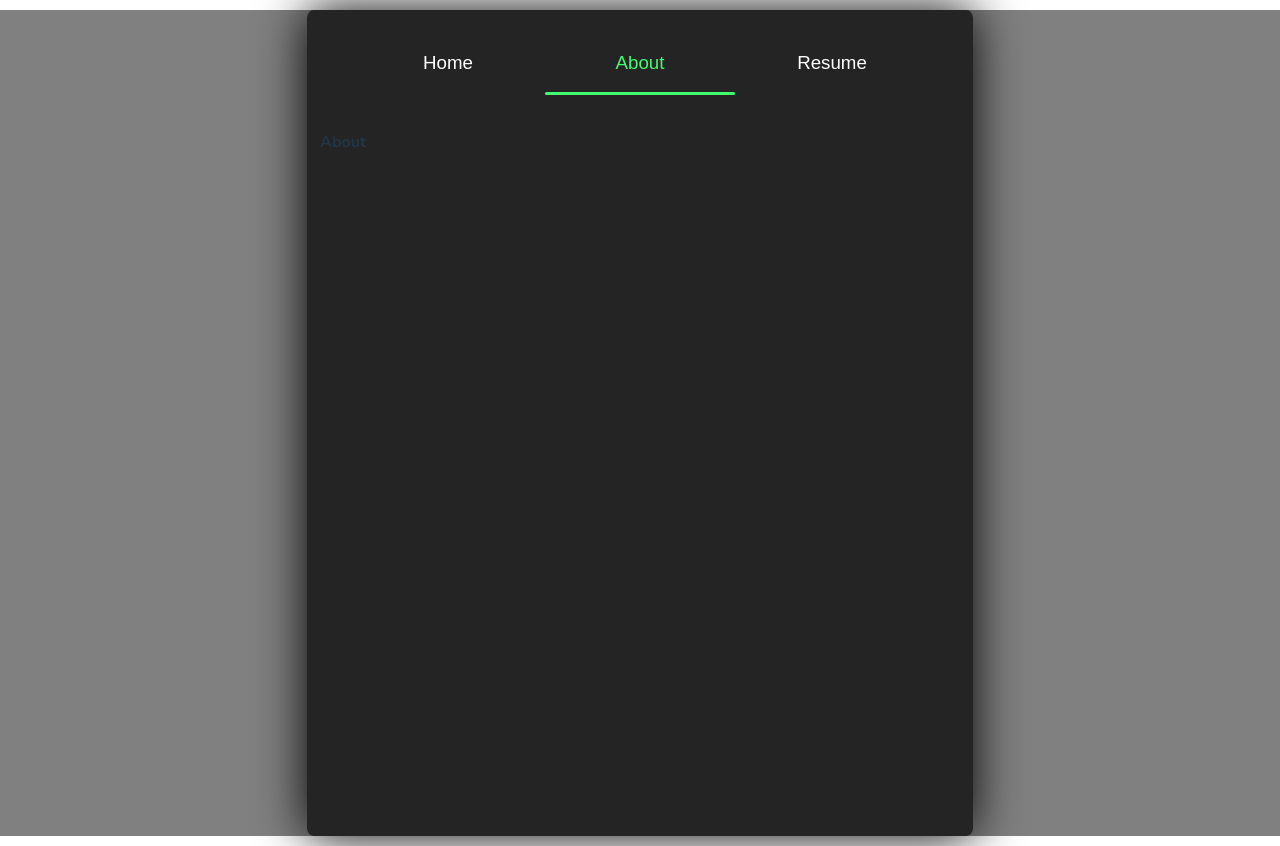
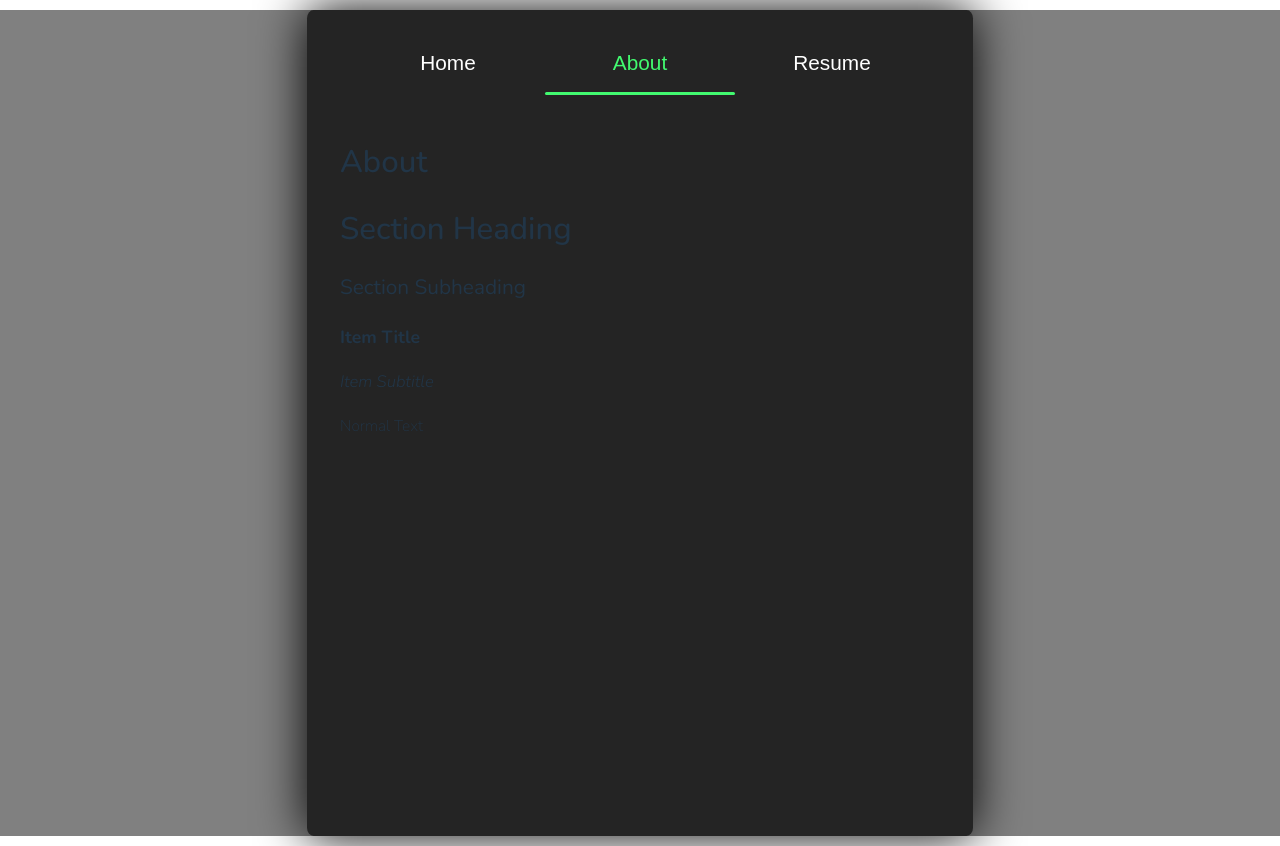
Before and after one commit to Bjorneee/Portfolio, a React (Vite) app: page / in a window 1280 px wide. Both pictures are taken after a click on the button "About". Built offline with nearby package versions, Linux system fonts and the light colour scheme.

Commit message:
Font sizing/weight specifications added.

```diff
--- a/src/components/CardCarousel.tsx
+++ b/src/components/CardCarousel.tsx
@@ -85,7 +85,7 @@ export default function CardCarousel({cards}: Props) {
                     >
 
                         <div className='card-text'>
-                            <h1>{cards[currentCard].name}</h1>
+                            <h2>{cards[currentCard].name}</h2>
                         </div>
                         {cards[currentCard].src &&
                             <img
--- a/src/components/NavBar.tsx
+++ b/src/components/NavBar.tsx
@@ -47,7 +47,7 @@ export default function NavBar({changePage}: Props) {
                     onClick={() => handleTabSelect(index)}
                     className={activeTab === index ? 'active' : ''}
                 >
-                    {tab}
+                    <h1>{tab}</h1>
                 </button>
             ))}
         </nav>
--- a/src/pages/About.tsx
+++ b/src/pages/About.tsx
@@ -4,7 +4,12 @@ export default function About() {
 
     return(
         <div>
-            <h1>About</h1>
+            <header>About</header>
+            <header>Section Heading</header>
+            <h1>Section Subheading</h1>
+            <h2>Item Title</h2>
+            <h3>Item Subtitle</h3>
+            <p>Normal Text</p>
         </div>
     );
 }
--- a/src/pages/Home.tsx
+++ b/src/pages/Home.tsx
@@ -5,6 +5,9 @@ import CardCarousel from '../components/CardCarousel';
 export default function Home() {
     return(
         <>
+            <header>
+                Highlights
+            </header>
             <CardCarousel cards={projectList}/>
         </>
     );
--- a/src/styles/index.css
+++ b/src/styles/index.css
@@ -12,7 +12,7 @@
 
 :root {
 
-  --trim: #42fa70;
+  --accent: #42fa70;
   --body-bg: #242424;
 
   font-family: 'Nunito', Arial, Helvetica, sans-serif;
@@ -40,6 +40,12 @@
   }
 }
 
+body {
+
+  margin: 0;
+
+}
+
 .body-content {
 
   --duration: 500ms;
@@ -64,8 +70,9 @@
 }
 
 .body-content:hover {
-  box-shadow: 0px 0px 500px var(--trim);
-  transition-duration: var(--duration);
+
+  box-shadow: 0px 0px 500px var(--accent);
+
 }
 
 nav {
@@ -89,7 +96,7 @@ nav {
 
 nav span {
 
-  background-color: var(--trim);
+  background-color: var(--accent);
   border-radius: 5px;
 
   position: absolute;
@@ -108,7 +115,6 @@ nav button {
 
   cursor: pointer;
 
-  font-size: calc(0.9vw + 0.9vh);
   color: white;
 
   text-align: center;
@@ -120,30 +126,53 @@ nav button {
 }
 
 nav .active {
-  color: var(--trim);
+  color: var(--accent);
 }
 
-body {
+/* ===== Font size/weight specifications ===== */
 
-  margin: 0;
+header, .heading {
+
+  font-size: calc(1.5vw + 1.5vh);
+  font-weight: 500;
+
+  margin: 20px;
 
 }
 
-header {
+h1, .subheading {
 
-  font-size: 3vw;
-  font-weight: 700;
+  font-size: calc(1vw + 1vh);
+  font-weight: 400;
+
+  margin: 20px;
 
 }
 
-h1 {
+h2, .title {
 
-  font-size: 1.25vw;
+  font-size: calc(0.85vw + 0.85vh);
+  font-weight: bold;
+
+  margin: 20px;
 
 }
 
-p {
+h3, .subtitle {
 
+  font-size: calc(0.8vw + 0.8vh);
+  font-style: italic;
+  font-weight: 300;
+
+  margin: 20px;
+
+}
+
+p, .text {
+
+  font-size: calc(0.75vw + 0.75vh);
   font-weight: 100;
 
+  margin: 20px;
+
 }
```
